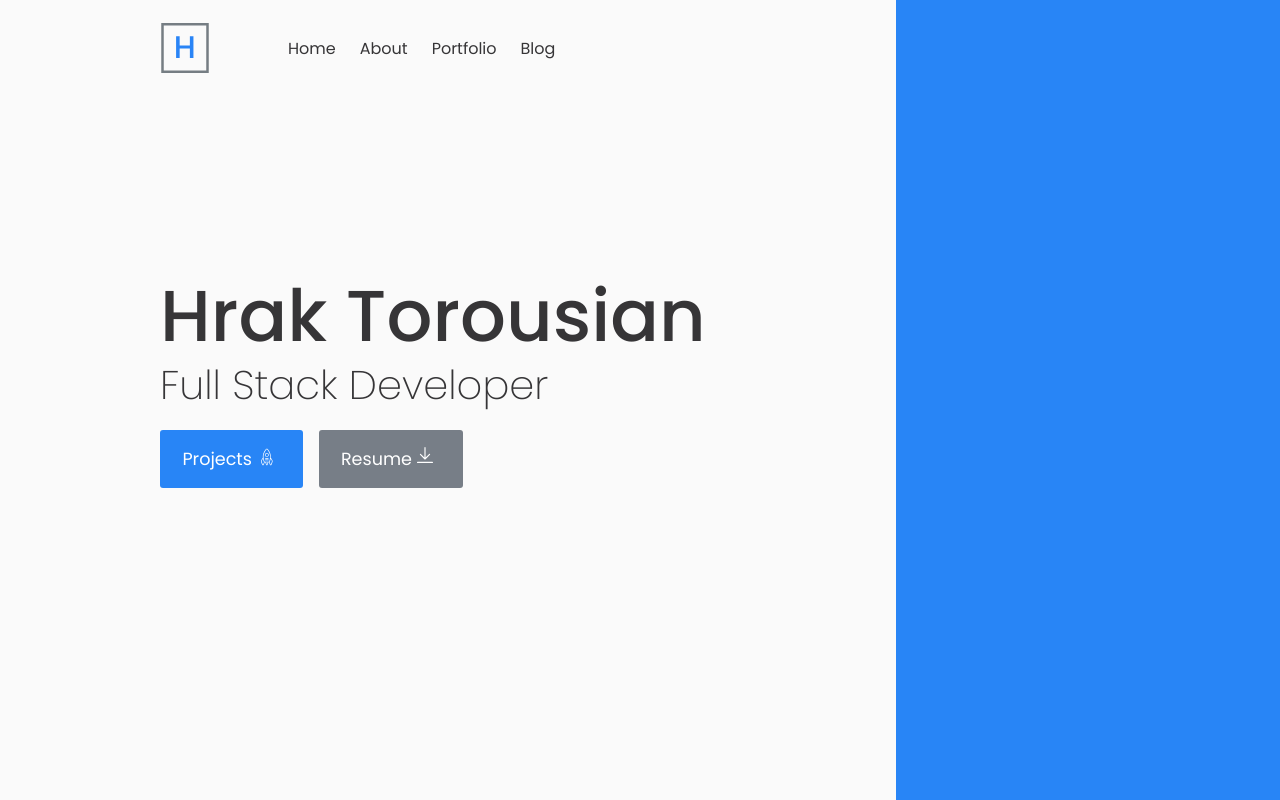
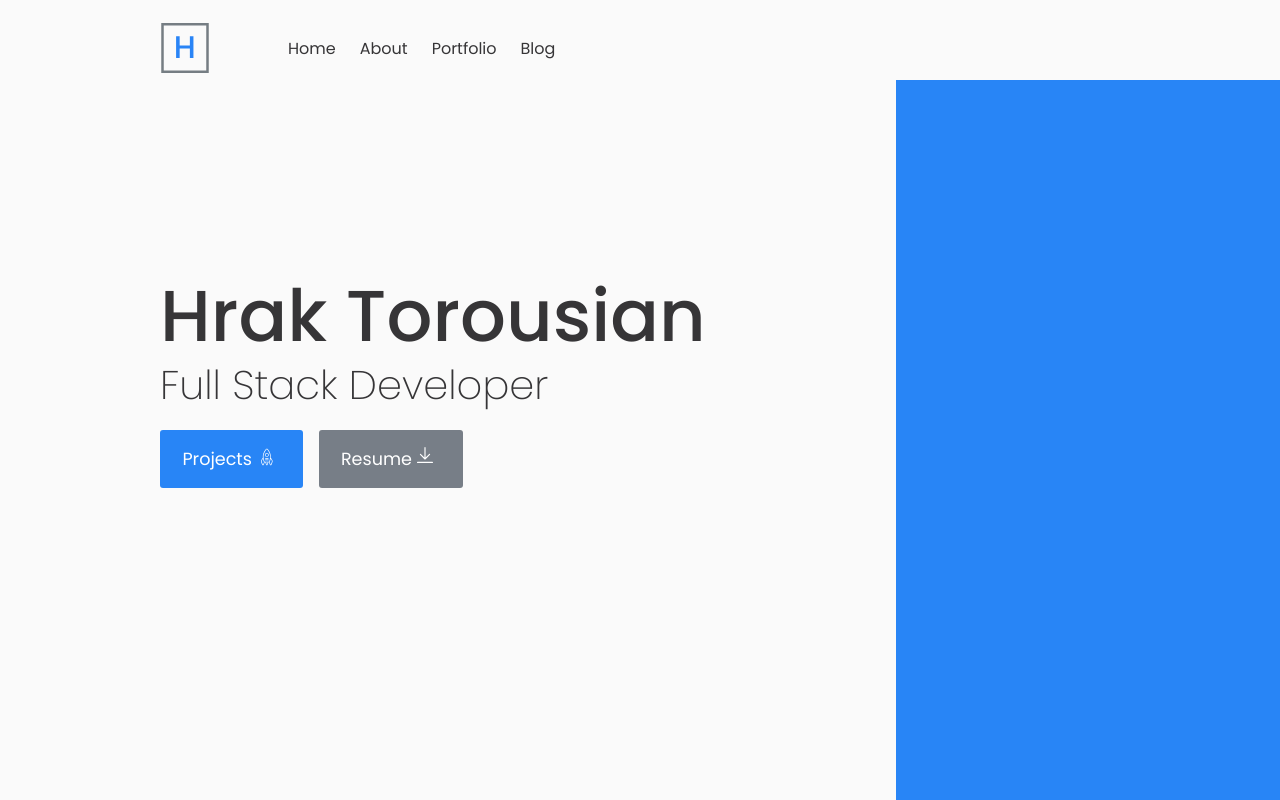
Before and after one commit to hrakt/hrakt.github.io, a Next.js app: page / in a window 1280 px wide. Shown: the top 800 px of the page. Built offline with nearby package versions, Linux system fonts and the light colour scheme.

Commit message:
Create default layout

```diff
--- a/components/Nav/Nav.js
+++ b/components/Nav/Nav.js
@@ -6,7 +6,14 @@ import cx from "classnames";
 import SvgIcon from "../SvgIcon";
 import Link from "next/link";
 
-const Nav = ({ sectionArr, darkMode }) => {
+const Nav = ({}) => {
+  const sectionArr = [
+    { title: "Home", href: "/" },
+    { title: "About", href: "/" },
+    { title: "Portfolio", href: "/" },
+    { title: "Blog", href: "/" },
+  ];
+
   const [menuOpen, setMenuOpen] = useState(false);
   const [navSticky, setNavSticky] = useState(false);
 
--- a/components/Nav/Nav.module.scss
+++ b/components/Nav/Nav.module.scss
@@ -2,6 +2,7 @@
 @import "styles/colors.scss";
 
 .nav {
+  position: absolute;
   width: 100%;
   z-index: 10;
   display: flex;
--- /dev/null
+++ b/layouts/index.js
@@ -0,0 +1,11 @@
+import React from "react";
+import Nav from "../components/Nav/Nav";
+
+const DefaultLayout = ({ children }) => (
+  <div>
+    <Nav />
+    <main>{children}</main>
+  </div>
+);
+
+export default DefaultLayout;
--- a/pages/index.js
+++ b/pages/index.js
@@ -11,14 +11,9 @@ import { ThemeProvider } from "styled-components";
 import { lightTheme, darkTheme } from "../theme/theme";
 import { GlobalStyles } from "../theme/globals";
 import Skills from "../components/Skills/Skills";
+import DefaultLayout from "../layouts";
 
 export default function Home() {
-  const sectionArr = [
-    { title: "Home", href: "/" },
-    { title: "About", href: "/" },
-    { title: "Portfolio", href: "/" },
-    { title: "Blog", href: "/" },
-  ];
   const [darkMode, setDarkMode] = useState(false);
 
   const toggle = () => {
@@ -50,15 +45,14 @@ export default function Home() {
           ></script>
         </Head>
 
-        <main>
-          <Nav sectionArr={sectionArr} darkMode={darkMode} />
+        <DefaultLayout>
           <Main />
           <About />
           {/* <Skills /> */}
           <Work />
           {/* <DarkModeToggle toggle={toggle} darkMode={darkMode} /> */}
           <Footer />
-        </main>
+        </DefaultLayout>
       </ThemeProvider>
     </div>
   );
```
